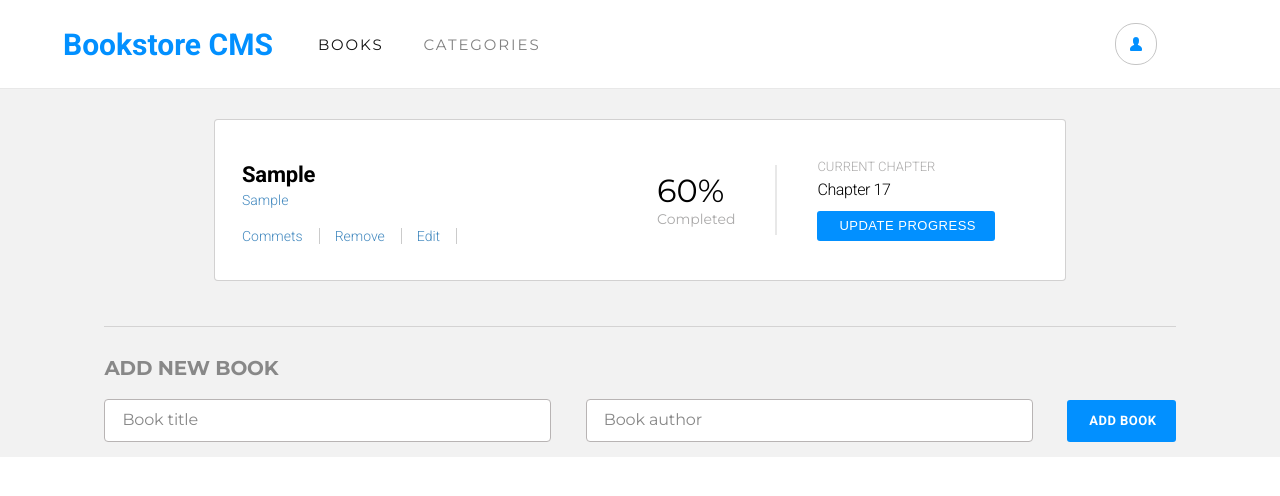
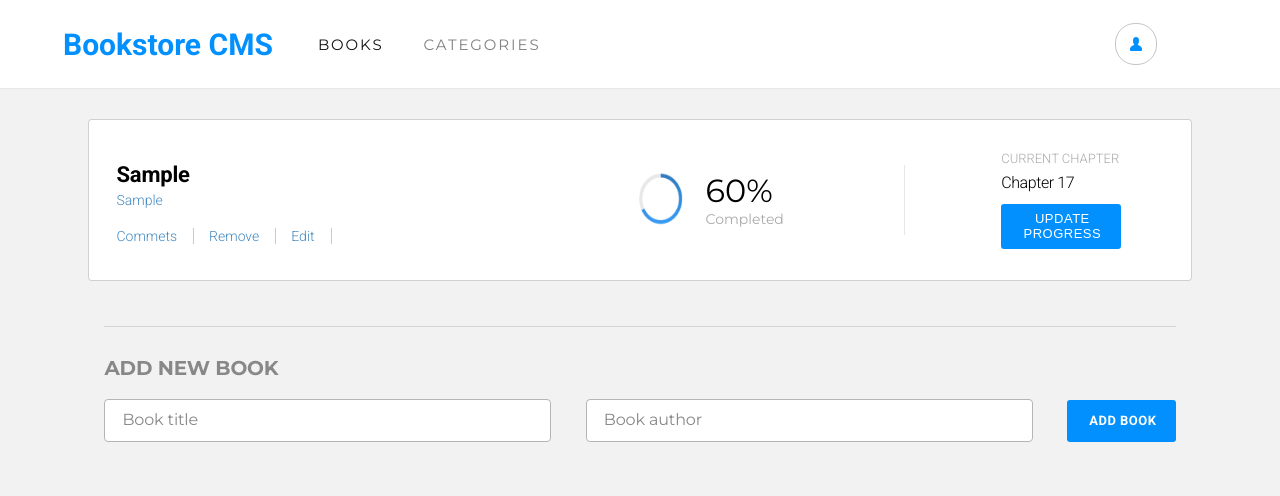
Before and after one commit to rivasbolinga/book-store, a React (Create React App) app: page /#/ in a window 1280 px wide. Both pictures are taken after typing "Sample", "Sample" into the empty fields and a click on the button "ADD BOOK". Shown: the top 496 px of the page. Built offline with nearby package versions, Linux system fonts and the light colour scheme; no server answers.

Commit message:
update README

```diff
--- a/src/components/Books/Book.js
+++ b/src/components/Books/Book.js
@@ -1,7 +1,8 @@
 import PropTypes from 'prop-types';
 import { useDispatch } from 'react-redux';
 import { removeBook, removeBookfromApi } from '../../redux/books/booksSlice';
-import './Book.scss';
+import '../styles/Book.scss';
+import progress from './progress.png';
 
 const Book = ({
   id, category, title, author,
@@ -34,6 +35,11 @@ const Book = ({
       </div>
       <div className="completed-container">
         <div className="percentage">
+          <img
+            className="progress-icon"
+            alt="progress"
+            src={progress}
+          />
           <div className="percentage-text">
             <p className="percentaje-num">60%</p>
             <p className="completed">Completed</p>
--- a/src/components/Books/Books.js
+++ b/src/components/Books/Books.js
@@ -3,7 +3,7 @@ import { useEffect } from 'react';
 import Book from './Book';
 import Form from './Form';
 import { getBooks } from '../../redux/books/booksSlice';
-import './Books.scss';
+import '../styles/Books.scss';
 
 const Books = () => {
   const { bookList } = useSelector((state) => state.books);
--- a/src/components/Books/Form.js
+++ b/src/components/Books/Form.js
@@ -1,7 +1,7 @@
 import { useDispatch } from 'react-redux';
 import React, { useState } from 'react';
 import { addBook, postBooks } from '../../redux/books/booksSlice';
-import './Form.scss';
+import '../styles/Form.scss';
 
 const Form = () => {
   const dispatch = useDispatch();
--- a/src/components/Categories/Categories.js
+++ b/src/components/Categories/Categories.js
@@ -1,4 +1,4 @@
-import './Categories.scss';
+import '../styles/Categories.scss';
 
 const checkBtn = () => (
   <button
--- a/src/components/common/Navbar.js
+++ b/src/components/common/Navbar.js
@@ -1,5 +1,5 @@
 import { Link, Outlet } from 'react-router-dom';
-import './Navbar.scss';
+import '../styles/Navbar.scss';
 import { GoPerson } from 'react-icons/go';
 
 const Navbar = () => (
--- a/src/components/Books/Book.scss
+++ b/src/components/styles/Book.scss
@@ -1,4 +1,4 @@
-@import '../../components/common/common.scss';
+@import './common.scss';
 
 .book-card {
   background-color: white;
@@ -10,7 +10,6 @@
   justify-content: space-between;
   align-items: center;
   gap: 200px;
-
   .book-details {
     padding-left: 27px;
     .book-title {
@@ -62,6 +61,12 @@
     gap: 40px;
     justify-content: center;
     align-items: center;
+    .percentage{
+      display: flex;
+      gap:20px;
+    .progress-icon {
+      width: 50px;
+    }
     .percentaje-num {
       font-family: $montserrat;
       font-size: 2rem;
@@ -71,6 +76,7 @@
       line-height: normal;
       letter-spacing: normal;
     }
+  }
     .completed {
       font-family: $montserrat;
       color: rgb(171, 170, 170);
@@ -116,3 +122,13 @@
     }
   }
 }
+
+@media only screen and (min-width: 1000px) {
+.book-card {
+  gap: 19rem;
+}
+
+.grey-line {
+  margin: 0 3.5rem 0 5rem;
+}
+}
--- a/src/components/Books/Books.scss
+++ b/src/components/styles/Books.scss
@@ -1,5 +1,4 @@
 section {
-  background-color:rgba(0, 0, 0, 0.05);
   padding: 30px 100px 15px 100px;
   margin: 0;
   display: flex;
--- a/src/components/Categories/Categories.scss
+++ b/src/components/styles/Categories.scss
@@ -1,5 +1,4 @@
-@import '../../components/common/common.scss';
-
+@import './common.scss';
 .check-status {
   margin: 50px;
   background-color: $blue-azurre;
--- a/src/components/Books/Form.scss
+++ b/src/components/styles/Form.scss
@@ -1,5 +1,4 @@
-@import '../../components/common/common.scss';
-
+@import './common.scss';
 .form {
   border-top: 1px solid rgb(212, 211, 211);
   padding-top: 1.8rem;
@@ -45,5 +44,6 @@
     text-align: center;
     padding: 0.801rem 1.188rem 0.886rem 1.375rem;
     border-radius: 3px;
+    cursor: pointer;
   }
 }
--- a/src/components/common/Navbar.scss
+++ b/src/components/styles/Navbar.scss
@@ -2,6 +2,7 @@
 
 .navbar {
   padding: 23px;
+  background-color: white;
   display: flex;
   align-items: center;
   flex-direction: row;
--- a/src/index.css
+++ b/src/index.css
@@ -1,13 +1,3 @@
 body {
-  margin: 0;
-  font-family: -apple-system, BlinkMacSystemFont, 'Segoe UI', 'Roboto', 'Oxygen',
-    'Ubuntu', 'Cantarell', 'Fira Sans', 'Droid Sans', 'Helvetica Neue',
-    sans-serif;
-  -webkit-font-smoothing: antialiased;
-  -moz-osx-font-smoothing: grayscale;
+  background-color:rgba(0, 0, 0, 0.05);
 }
-
-code {
-  font-family: source-code-pro, Menlo, Monaco, Consolas, 'Courier New',
-    monospace;
-}
```
Also changed, not shown: src/components/Books/progress.png (added), src/components/styles/common.scss (renamed from src/components/common/common.scss), 1 other file (tests, documents, lock files or other folders).
